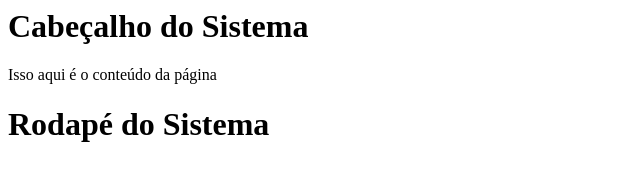
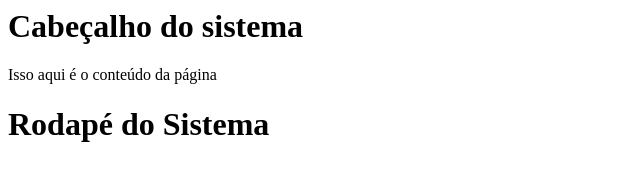
Before and after one commit to suematiaspecege/curso-git, a plain HTML site: page proposta_1.html in a window 1280 px wide. Shown: the full height of the page, 0-640 px from the left. Drawn offline with Linux system fonts and the light colour scheme.

Commit message:
atualização de sistema

```diff
--- a/proposta_1.html
+++ b/proposta_1.html
@@ -3,7 +3,7 @@
         <title>Proposta I para site de empresa</title>
     </head>
     <body>
-        <h1>Cabeçalho do Sistema</h1>
+        <h1>Cabeçalho do sistema</h1>
 
         <main>
             Isso aqui é o conteúdo da página
```
